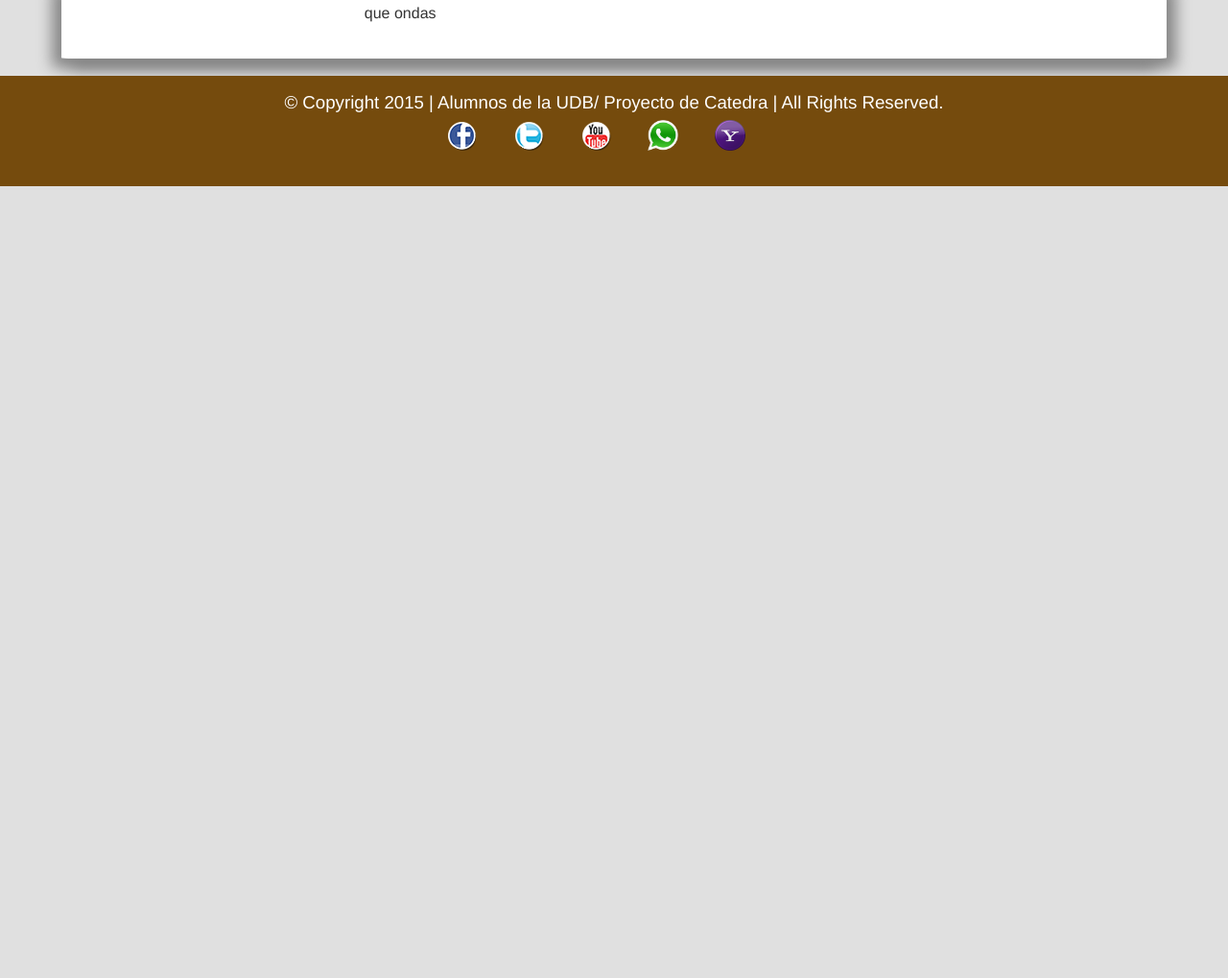
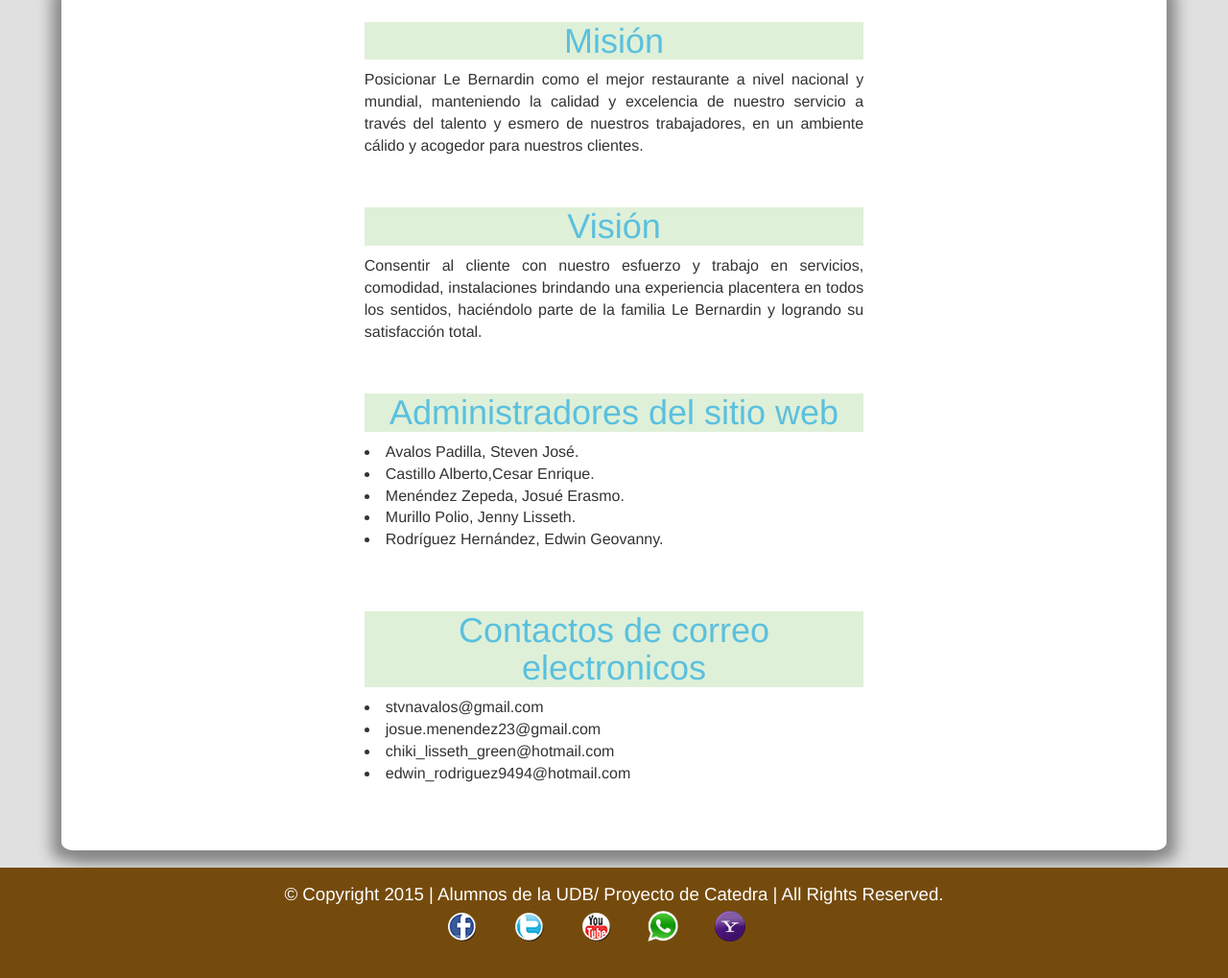
Before and after one commit to Erasmo23/proyecto-de-catedra-DAW, a plain HTML site: page content/Creadores.html in a window 1280 px wide. Shown: the part 229-1248 px from the top of the page at 96% size. Before the commit the page ends 800 px from the top, so only its background shows below. Drawn offline with nearby package versions, Linux system fonts and the light colour scheme.

Commit message:
creadores y contactos

```diff
--- a/content/Creadores.html
+++ b/content/Creadores.html
@@ -50,9 +50,30 @@
 	</header><!--fin del menu-->
 	<!--Inicio del contenido de la pagina -->
 	<div class="container " id="cuerpo">
-	<section class="col-md-6 col-md-offset-3">
-	<p>que ondas</p>
-	</section>
+	<section class="text-justify col-md-6 col-md-offset-3">
+
+		<h1><p class="text-center bg-success">Misión</p></h1>
+		<p>Posicionar Le Bernardin como el mejor restaurante a nivel nacional y mundial, manteniendo la calidad y excelencia de nuestro servicio a través del talento y esmero de nuestros trabajadores, en un ambiente cálido y acogedor para nuestros clientes. <br></p><br>
+		<h1><p class="text-center bg-success">Visión</p></h1>
+		<p>Consentir al cliente con nuestro esfuerzo y trabajo en servicios, comodidad, instalaciones brindando una experiencia placentera en todos los sentidos, haciéndolo parte de la familia Le Bernardin y logrando su satisfacción total.</p><br>
+		<h1><p class="text-center bg-success">Administradores del sitio web</p></h1>
+		<p>
+		<dl>
+			<li>Avalos Padilla, Steven José.</li>
+			<li>Castillo Alberto,Cesar Enrique.</li>
+			<li>Menéndez Zepeda, Josué Erasmo.</li>
+			<li>Murillo Polio, Jenny  Lisseth.</li>
+			<li>Rodríguez Hernández, Edwin Geovanny.</li>
+		</dl>
+		</p><br>
+		<h1><p class="text-center bg-success">Contactos de correo electronicos</p></h1>
+		<p>
+		<dl>
+			<li>stvnavalos@gmail.com</li>
+			<li>josue.menendez23@gmail.com 	</li>
+			<li>chiki_lisseth_green@hotmail.com</li>
+			<li>edwin_rodriguez9494@hotmail.com</li>
+		</dl></p><br>
 	</div><br>
 	<!--footer de plantilla de todas las paginas-->
 	<footer class="container-fluid">
--- a/css/style.css
+++ b/css/style.css
@@ -22,12 +22,8 @@ body{
     moz-box-shadow: -10px 10px 15px #888888, 10px 10px 15px #888888;
     border-radius: 1%;
 }
-<<<<<<< HEAD
-
 /*Estilo para el formulario de contactos */
-=======
 /*Estilo para formulario de contactos */
->>>>>>> master
 #contactos table{
     width:60%;
     padding: 1%;
@@ -39,7 +35,6 @@ body{
     -webkit-box-shadow: -10px 10px 15px #888888, 10px 10px 15px #888888;
 }
 #contactos td{
-
     padding: 15px;
     font-size: 16px;
 }
@@ -126,14 +121,12 @@ ul li{
 .entrada{
     width: 100%;
 }
-
 /*contenedor animado y con trasicion*/
 #slider-box {
     -moz-animation: autoSlider 15s infinite linear;
     -o-animation: autoSlider 15s infinite linear;
     -webkit-animation: autoSlider 15s infinite linear;
     animation: autoSlider 15s infinite linear;
-
     -webkit-transition: all 0.75s linear;
     -moz-transition: all 0.75s linear;
     -ms-transition: all 0.75s linear;
@@ -236,7 +229,6 @@ ul li{
     cursor:pointer;
     opacity:0;
 }
-
 .boton:nth-child(1){
     left:30px;
 }
@@ -252,7 +244,6 @@ ul li{
 .boton:nth-child(9){
     left:150px;
 }
-
 .slider label{
     position:absolute;
     bottom:30px;
@@ -263,9 +254,6 @@ ul li{
     z-index:100;
     border: 1px solid #777;
 }
-
-
-
 .slider label:nth-child(2){
     left:30px;
 }
@@ -291,11 +279,9 @@ ul li{
     display: block;
     float: left;
 }
-
 .cinco-imagenes {
     width: 500%;
 }
-
 .cinco-imagenes img {
     width: 20%;
 }
@@ -346,7 +332,6 @@ ul li{
         overflow:hidden;
         border-radius: 2%;
     }
-
     /*ocultando los botones*/
     label{display: none;}
     input[type=radio]{display: none;}
@@ -357,15 +342,12 @@ ul li{
     -o-animation: autoSlider 12s infinite linear;
     -webkit-animation: autoSlider 12s infinite linear;
     animation: autoSlider 12s infinite linear;
-
     -webkit-transition: all 0.75s linear;
     -moz-transition: all 0.75s linear;
     -ms-transition: all 0.75s linear;
     -o-transition: all 0.75s linear;
     transition: all 0.75s linear;
     }
-
-
     #contactos table{width: 80%;}
 }
 
```
Also changed, not shown: content/contactos.html (+1 -1 lines).
